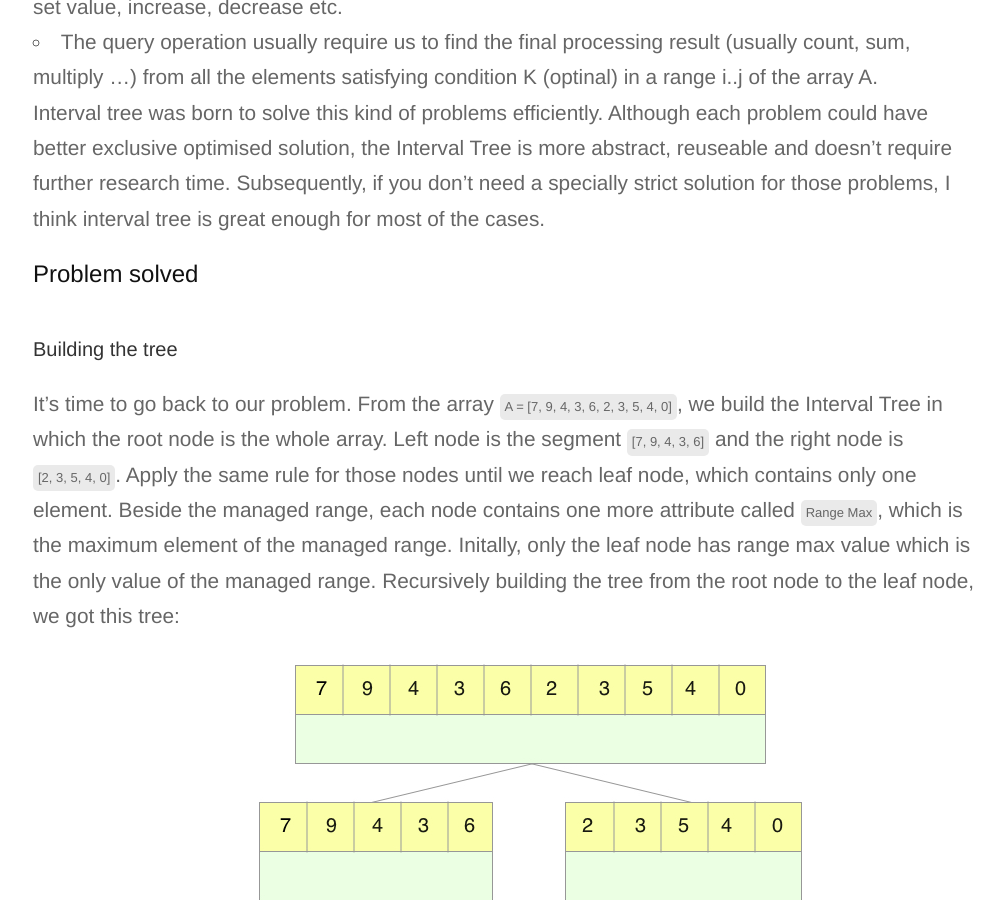
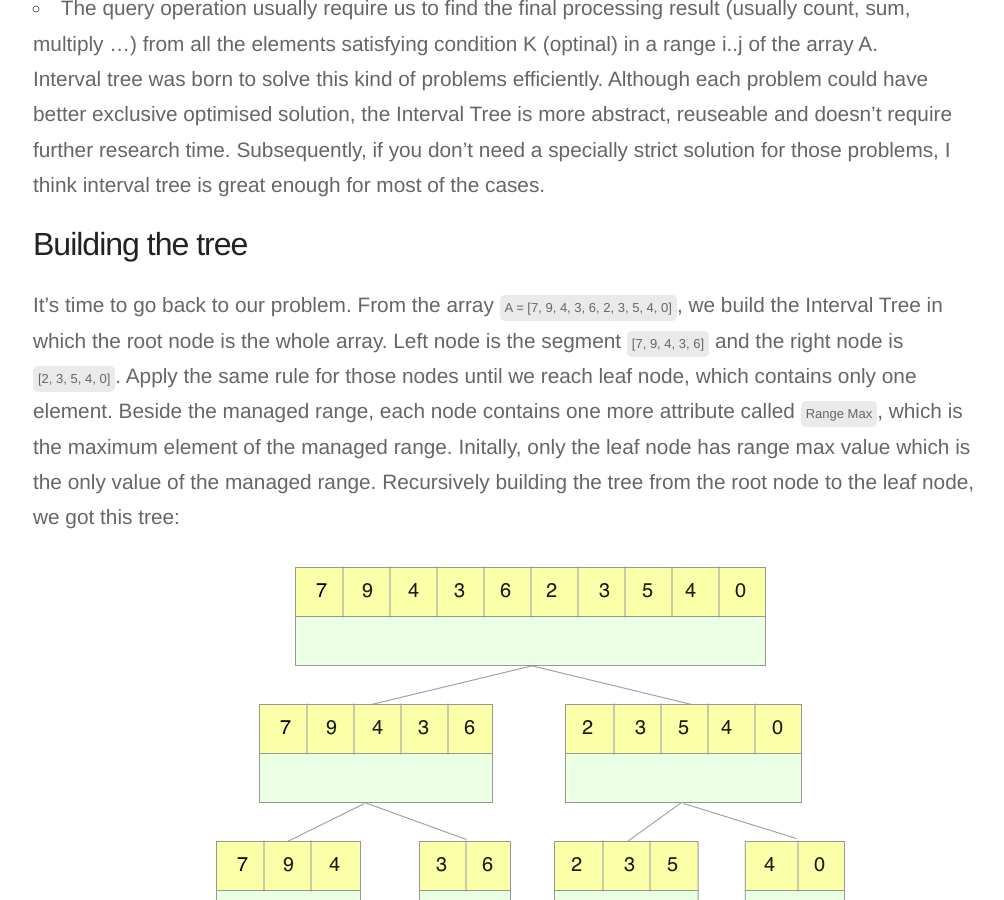
Before and after one commit to 0x2c7/nguyenquangminh0711.github.io, a Jekyll site: the page built from _posts/2016-09-07-introduction-to-interval-tree.markdown, in a window 1280 px wide and 900 px high, scrolled down 3938 px. Shown: the whole window, without its empty margins (135-1139 px from the left). Built offline with Jekyll 4.4.1, drawn with Linux system fonts in a browser that asks for light colours; comment, search, counter and statistics services are not loaded.

Commit message:
Update headings

````diff
--- a/_posts/2016-09-07-introduction-to-interval-tree.markdown
+++ b/_posts/2016-09-07-introduction-to-interval-tree.markdown
@@ -9,7 +9,7 @@
 
 I don't intend to write a science document. This post is just a post I wrote for myself to read later. I'm trying to explain the concept of Interval tree as simple as I could, based on what I researched about it. So, you could find tons of bugs inside. Please report / discuss with me to make it better.
 
-## Let's get started
+# Let's get started
 Before we jump suddenly into the definition. Let's just start with this simple problem that all developers solved at the beginning their entire carrers: find the maxximum element of an array. For example and result:
 ```
 A = [7, 9, 4, 3, 6, 2, 3, 5]
@@ -36,7 +36,7 @@
 ```
 This one is totally, different right? You may come up with many solutions for this. You can think about building a cache 2D array at the beginning to store all the maximum values. That's a good solution. With some dynamic programming technique, it becomes `O(n^2)`. But it doesn't work if we increase the number of `n` to about `100_000`. Before you found a good solution for this. Let's make it more difficult :D
 
-## Ultimate problem
+# Ultimate problem
 Given an array `A` with `n` elements and `m` set of number (`n <= 100_000`, `m <= 1_000_000`). Each set of number has two format:
 * `0 i j`: print out the maximum elements with index from `i` to `j`
 * `1 i j k`: set all elements with index from `i` to `j` to the value `k`
@@ -72,7 +72,7 @@
 ```
 The range `7..9` doesn't change from the beginning to the end. We should cache that part and find just loop to find the maximum from `3..6`. That seems legit!  Split the entire array into two ranges, each range is splitted into smaller ranges and so on. Oh wait. Isn't that the concept of **binary tree**? Yup. We can solve the problem by setting up a special type of binary tree. Each node will manage a range `i..j`. In this context, it is reasonal to choose let two child ranges equal. So, left node manages `i..(i + j) / 2` and right node manages `(i + j) / 2 + 1 .. j`. This new kind of tree is called **Interval Tree** (usually ambiguous with its coursin **Segment Tree**, I'll discuss about this later). Obviously, the way array is splited into half leads to the fact that Interval Tree is a **balanced binary tree**. Each node has no children (leaf node) or two children (normal node).
 
-## A little more abstraction
+# A little more abstraction
 In fact, when working with pure computer science problems, people realize there are many ones which could be categorized into the same class of this problem. For example: instead of finding min or max, we need to find the sum of a range in an array; or we need to find out how many elements in a range which are bigger than a number, etc.
 Step back a little while and think of the similarities of mentioned problems, we can easily conduct some abstract natures for the union set of problem:
 * Initially given some array A with pre-defined values for each element
@@ -82,9 +82,7 @@
 
 Interval tree was born to solve this kind of problems efficiently. Although each problem could have better exclusive optimised solution, the Interval Tree is more abstract, reuseable and doesn't require further research time. Subsequently, if you don't need a specially strict solution for those problems, I think interval tree is great enough for most of the cases.
 
-## Problem solved
-
-### Building the tree
+# Building the tree
 It's time to go back to our problem. From the array `A = [7, 9, 4, 3, 6, 2, 3, 5, 4, 0]`, we build the Interval Tree in which the root node is the whole array. Left node is the segment `[7, 9, 4, 3, 6]` and the right node is `[2, 3, 5, 4, 0]`. Apply the same rule for those nodes until we reach leaf node, which contains only one element. Beside the managed range, each node contains one more attribute called `Range Max`, which is the maximum element of the managed range. Initally, only the leaf node has range max value which is the only value of the managed range. Recursively building the tree from the root node to the leaf node, we got this tree:
 
 ![Interval Tree Building]({{ site.url  }}/assets/figures/introduction-to-interval-tree/tree1.jpg)
@@ -112,7 +110,7 @@
 
 The time complexity of the building tree operator is `O(n * log n)`
 
-### Query operation
+# Query operation
 To solve the query operation, for example: `Max(A, 3, 5)`, we follow the basic idea: starting with the root, if the node range match 100% with the query range, return the range max as the querying result, otherwise, continue to browse left and right node and return maximum values between left and right querying result. Go back to our current example, we illustrate it by the following figure. The red line is the query result we want to find. It starts at the beginning of the query range and ends at corresponding one.
 
 ![Interval Tree Query Operation]({{ site.url  }}/assets/figures/introduction-to-interval-tree/tree-query1.jpg)
@@ -162,7 +160,7 @@
 
 The time complexity of the query operator is `O(log n)`
 
-### Update operator
+# Update operator
 Wow, finally we reach the final piece of the puzzlee: update operator. Through the above query operator explanation, perhaps, the first solution popping up in your head is that starting with the root, if the node is leaf node, update the real value of the array and the range max of the node, otherwise, continue to browse left and right node right? Let's follow that solution. The blue line is the range we need to update all elements. With the operator `Update(A, 3, 4, 10)`, starting with the root node, it is not leaf node, browse left and right, go back later. After reaching the leaf node, at each back-recursive step, we update the range max of each node just like when building the tree. Finally, we got the updated Interval tree.
 
 ![Interval Tree Update Operation]({{ site.url  }}/assets/figures/introduction-to-interval-tree/tree-update1.jpg)
@@ -239,7 +237,7 @@
 ```
 The time complexity of the update operator is `O(log n)`
 
-## Implementation
+# Implementation
 I implemented full problem with available source code at [Interval Tree implementation in ruby]({{ site.url  }}/assets/figures/introduction-to-interval-tree/interval_tree.rb). Note: honestly, this code is for demonstration only because Ruby is not a good language for competitive programming. If you submit this source code to online judgement websites such as codeforces, it could not be compared to compiled static typed language like C++/Java.
 
 Benchmark (array size = 50000, number of commands = 100000)
````
Also changed, not shown: _posts/2016-12-13-grpc-research.markdown (+16 -15 lines), _posts/2017-03-28-rack-the-hidden-hero-part-1.md (+2 -0 lines), assets/figures/rack-the-hidden-hero/post-cover.jpg (added).
